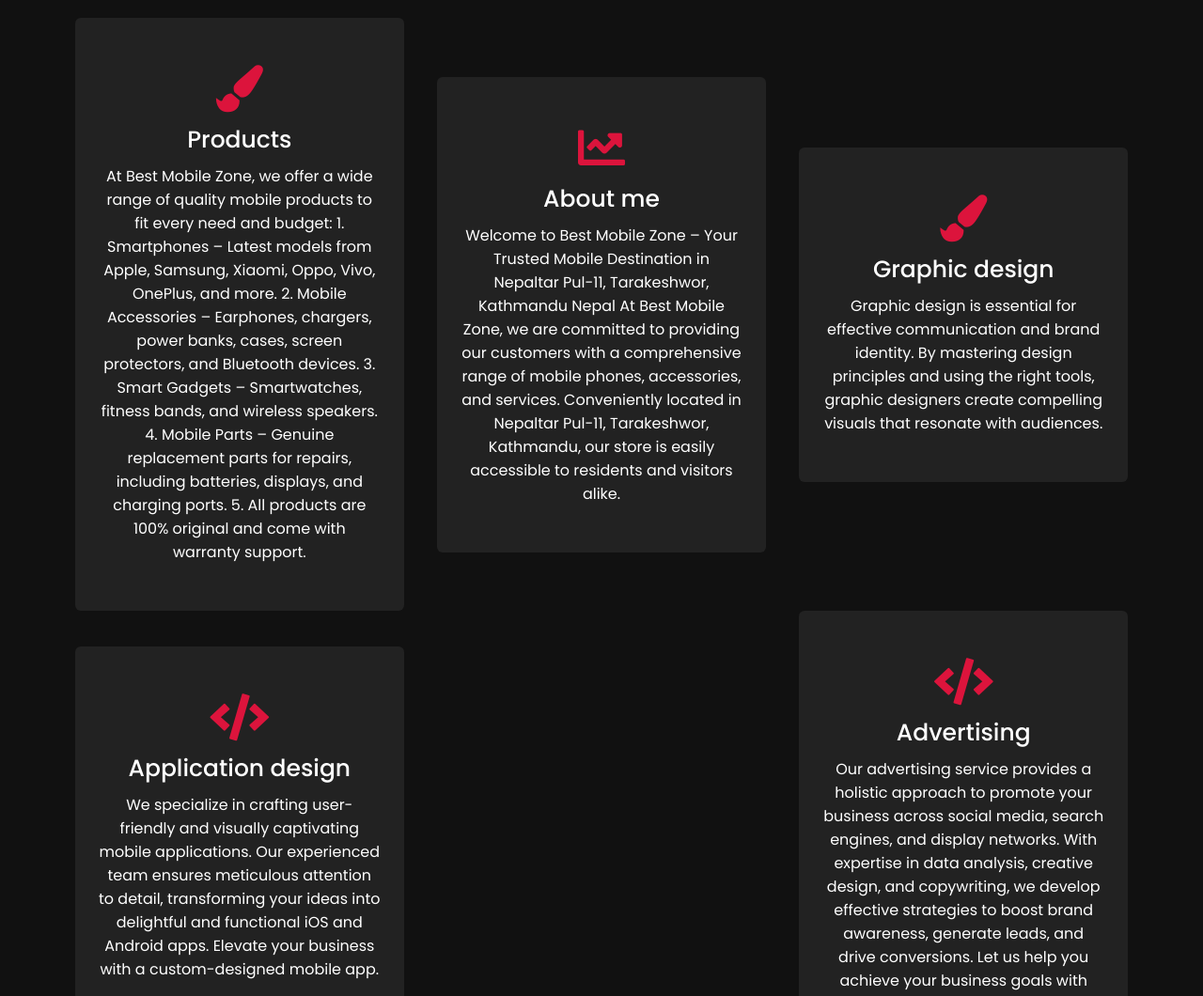
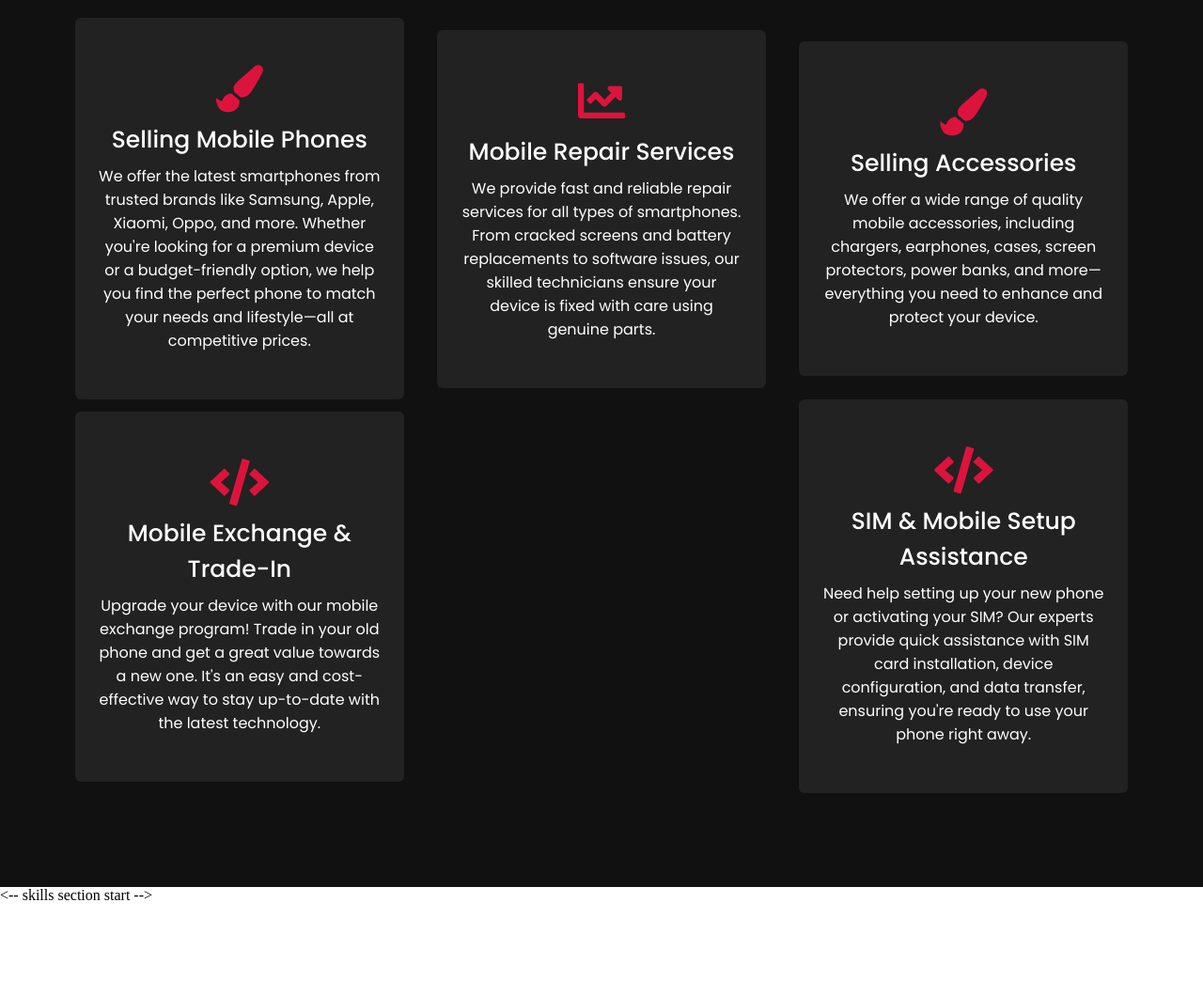
Before and after one commit to bestmobilezone/Website, a plain HTML site: page index.html in a window 1280 px wide. Shown: the part 1740-2800 px from the top of the page at 94% size. Drawn offline with nearby package versions, Linux system fonts and the light colour scheme.

Commit message:
Update index.html

```diff
--- a/index.html
+++ b/index.html
@@ -72,41 +72,36 @@
                 <div class="card">
                     <div class="box">
                         <i class="fas fa-paint-brush"></i>
-                        <div class="text">Products</div>
-                        <p>At Best Mobile Zone, we offer a wide range of quality mobile products to fit every need and budget:
-1. Smartphones – Latest models from Apple, Samsung, Xiaomi, Oppo, Vivo, OnePlus, and more.
-2. Mobile Accessories – Earphones, chargers, power banks, cases, screen protectors, and Bluetooth devices.
-3. Smart Gadgets – Smartwatches, fitness bands, and wireless speakers.
-4. Mobile Parts – Genuine replacement parts for repairs, including batteries, displays, and charging ports.
-5. All products are 100% original and come with warranty support.</p>
+                        <div class="text">Selling Mobile Phones</div>
+                        <p>We offer the latest smartphones from trusted brands like Samsung, Apple, Xiaomi, Oppo, and more. Whether you're looking for a premium device or a budget-friendly option, we help you find the perfect phone to match your needs and lifestyle—all at competitive prices.</p>
                     </div>
                 </div>
                 <div class="card">
                     <div class="box">
                         <i class="fas fa-chart-line"></i>
-                        <div class="text">About me</div>
-                        <p> Welcome to Best Mobile Zone – Your Trusted Mobile Destination in Nepaltar Pul-11, Tarakeshwor, Kathmandu Nepal At Best Mobile Zone, we are committed to providing our customers with a comprehensive range of mobile phones, accessories, and services. Conveniently located in Nepaltar Pul-11, Tarakeshwor, Kathmandu, our store is easily accessible to residents and visitors alike.</p>
+                        <div class="text">Mobile Repair Services</div>
+                        <p> We provide fast and reliable repair services for all types of smartphones. From cracked screens and battery replacements to software issues, our skilled technicians ensure your device is fixed with care using genuine parts.</p>
                     </div>
                 </div>
                 <div class="card">
                     <div class="box">
                         <i class="fas fa-paint-brush"></i>
-                        <div class="text">Graphic design</div>
-                        <p> Graphic design is essential for effective communication and brand identity. By mastering design principles and using the right tools, graphic designers create compelling visuals that resonate with audiences.</p>
+                        <div class="text">Selling Accessories</div>
+                        <p> We offer a wide range of quality mobile accessories, including chargers, earphones, cases, screen protectors, power banks, and more—everything you need to enhance and protect your device.</p>
                     </div>
                 </div>
                 <div class="card">
                     <div class="box">
                         <i class="fas fa-code"></i>
-                        <div class="text">Application design</div>
-                        <p>We specialize in crafting user-friendly and visually captivating mobile applications. Our experienced team ensures meticulous attention to detail, transforming your ideas into delightful and functional iOS and Android apps. Elevate your business with a custom-designed mobile app.</p>
+                        <div class="text">Mobile Exchange & Trade-In</div>
+                        <p>Upgrade your device with our mobile exchange program! Trade in your old phone and get a great value towards a new one. It's an easy and cost-effective way to stay up-to-date with the latest technology.</p>
                     </div>
                 </div>
                 <div class="card">
                     <div class="box">
                         <i class="fas fa-code"></i>
-                        <div class="text">Advertising</div>
-                        <p> Our advertising service provides a holistic approach to promote your business across social media, search engines, and display networks. With expertise in data analysis, creative design, and copywriting, we develop effective strategies to boost brand awareness, generate leads, and drive conversions. Let us help you achieve your business goals with compelling campaigns.</p>
+                        <div class="text">SIM & Mobile Setup Assistance</div>
+                        <p> Need help setting up your new phone or activating your SIM? Our experts provide quick assistance with SIM card installation, device configuration, and data transfer, ensuring you're ready to use your phone right away.</p>
                     </div>
                 </div>
                </div>
```
